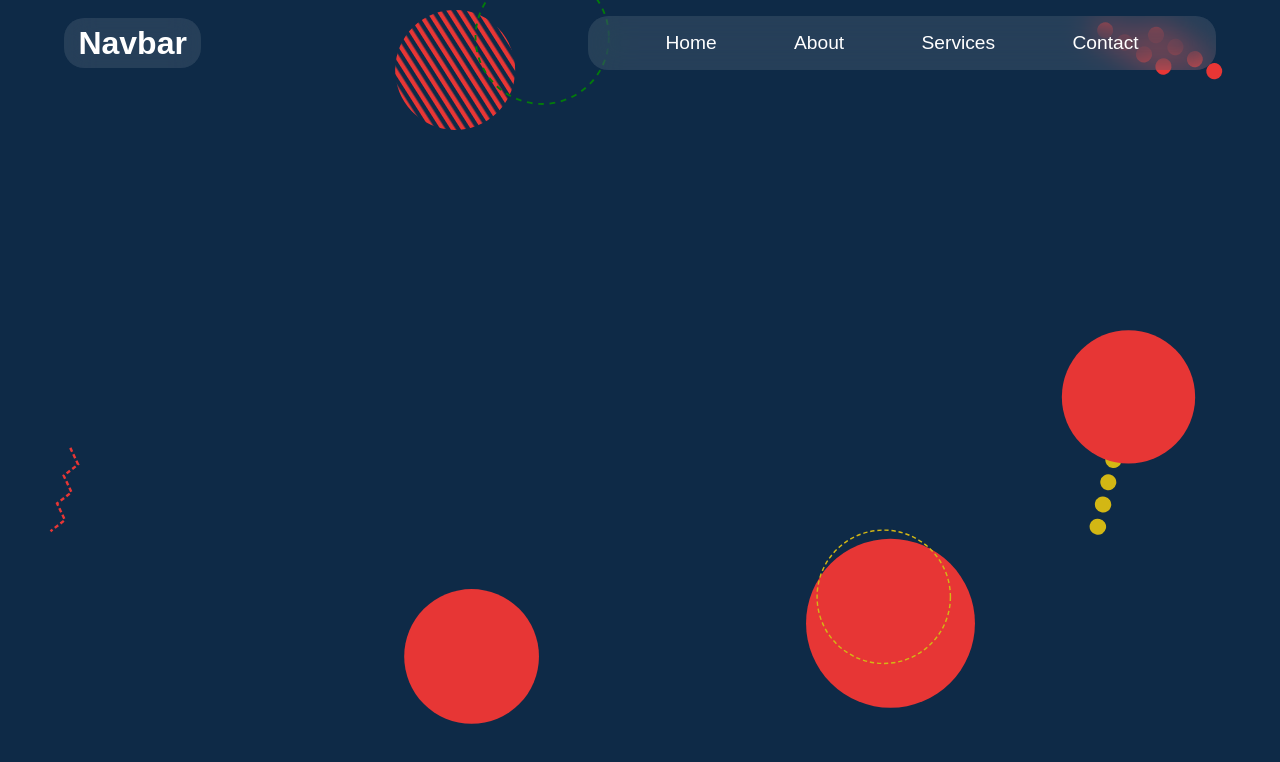
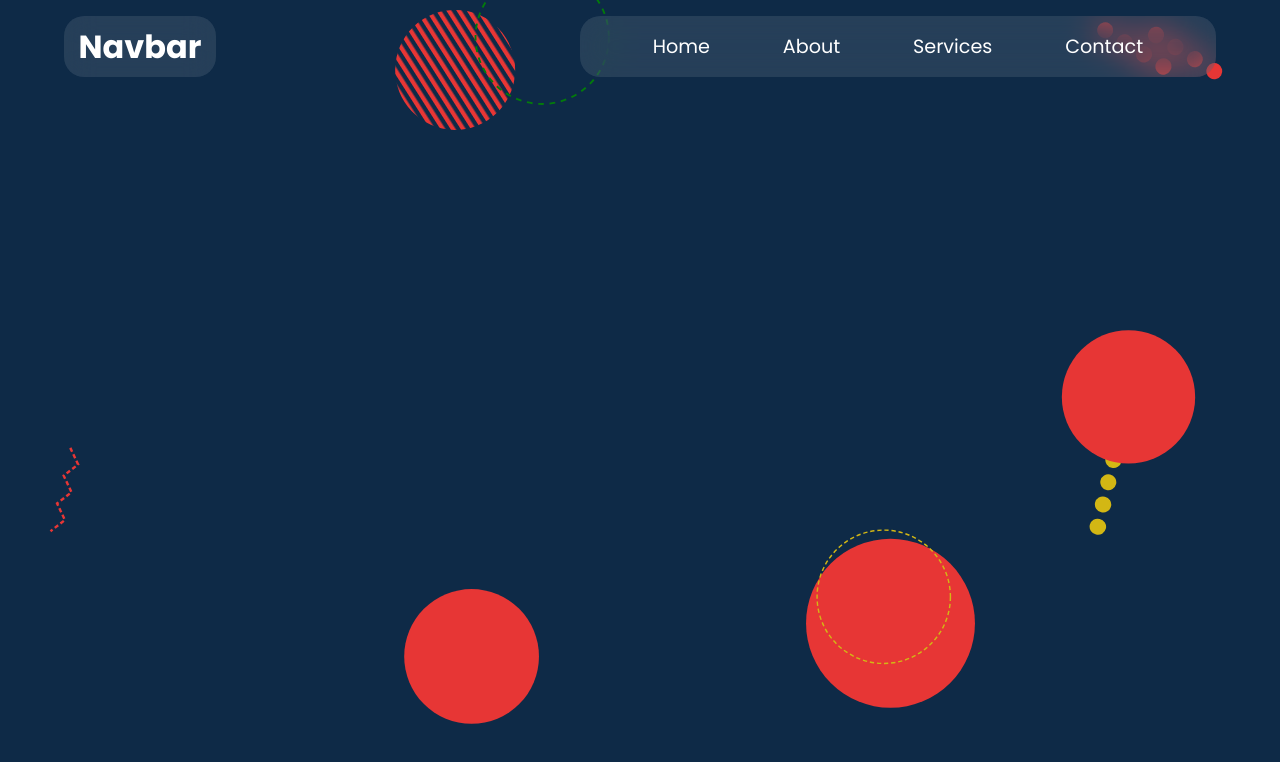
Before and after one commit to muda2bir/glass-navbar, a plain HTML site: page index.html in a window 1280 px wide. Drawn offline with Linux system fonts and the light colour scheme.

Commit message:
fonts upadation

```diff
--- a/style.css
+++ b/style.css
@@ -1,3 +1,4 @@
+@import url("https://fonts.googleapis.com/css2?family=Poppins:wght@400;500;600;700;900&display=swap");
 *,
 *::after,
 *::before {
@@ -20,7 +21,7 @@ body {
 .navbar {
   width: 90%;
   margin: 0 auto;
-  font-family: sans-serif;
+  font-family: "Poppins", sans-serif;
   display: flex;
   align-items: center;
   justify-content: space-between;
```
